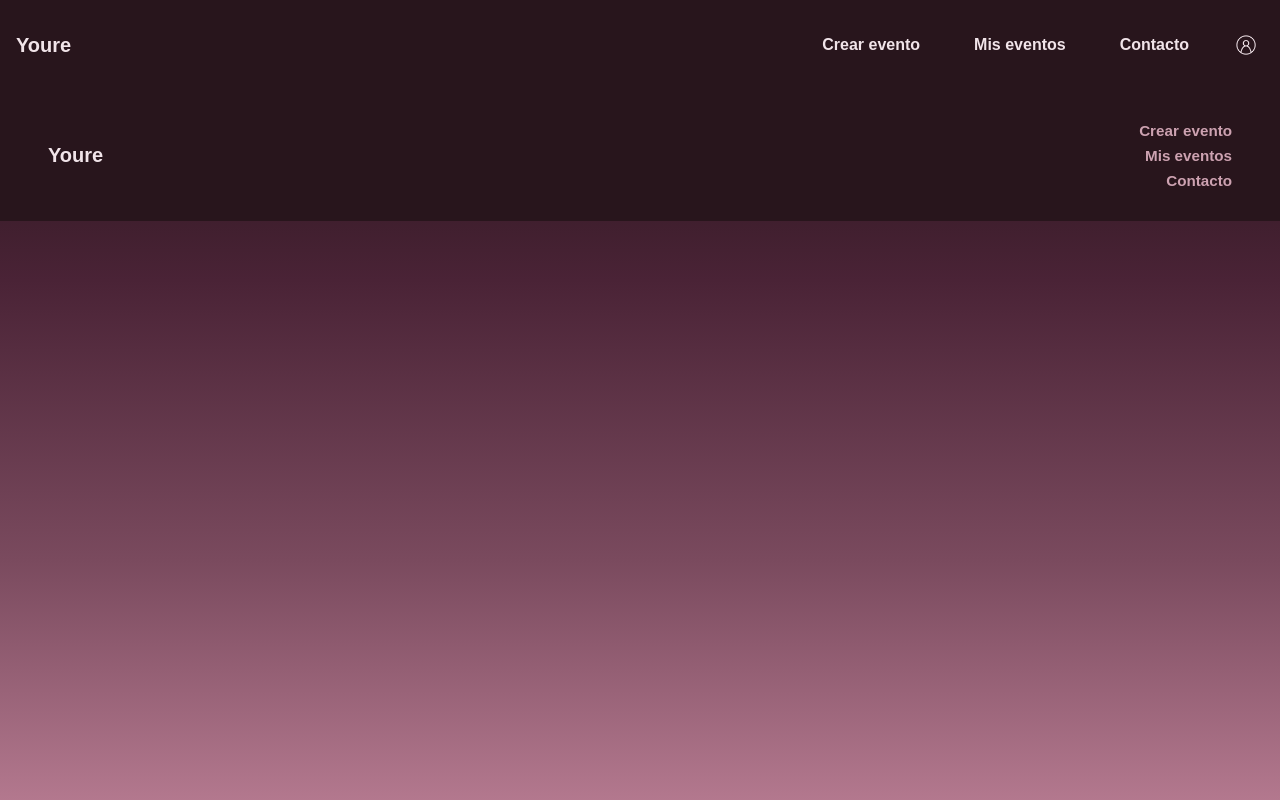
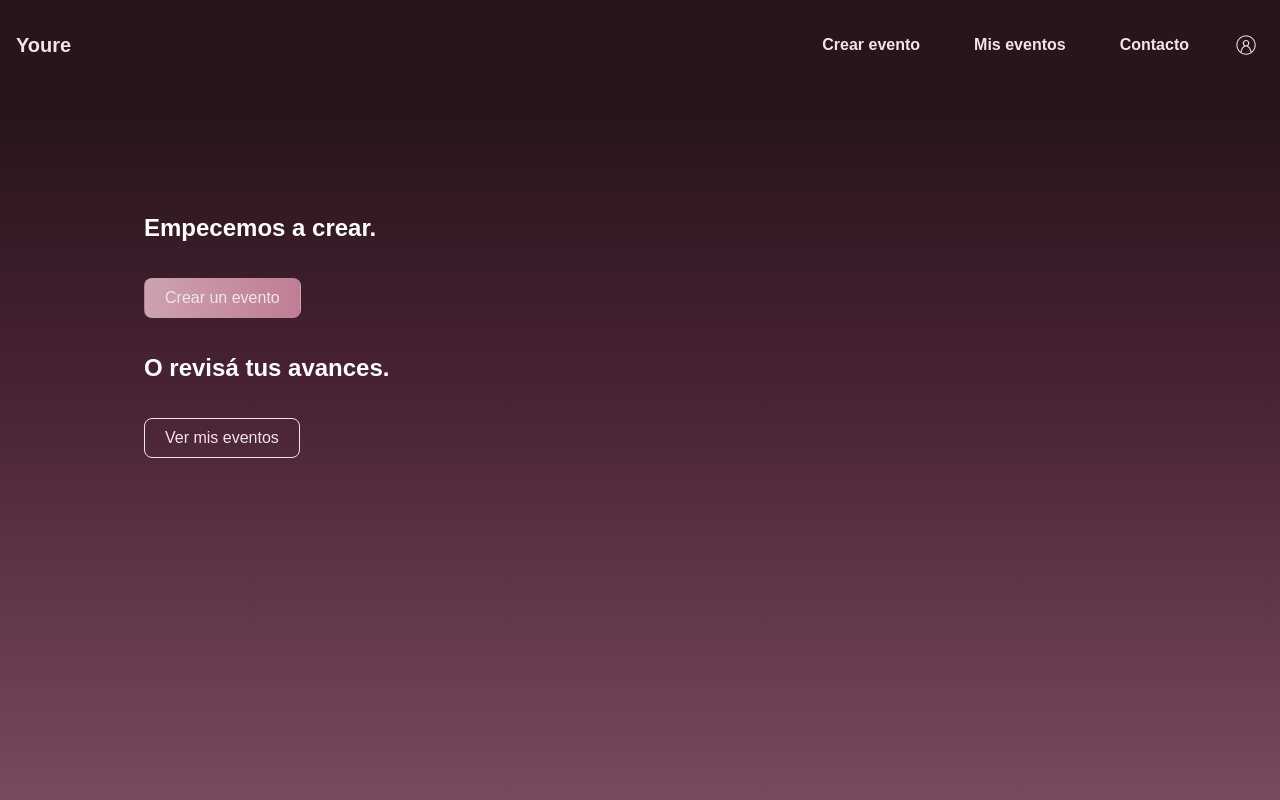
Before and after one commit to candeflres/event-manager, an Angular app in the folder frontend/: page /home-logged in a window 1280 px wide. Before the commit this address led to /. Shown: the top 800 px of the page. Built offline with nearby package versions, Linux system fonts and the light colour scheme.

Commit message:
home-logged frontend

```diff
--- a/frontend/src/app/app.routes.ts
+++ b/frontend/src/app/app.routes.ts
@@ -6,6 +6,7 @@ import { ForgotPassword } from './pages/forgot-password/forgot-password';
 import { VerifyCode } from './pages/verify-code/verify-code';
 import { Contact } from './pages/contact/contact';
 import { MessageSent } from './pages/message-sent/message-sent';
+import { HomeLogged } from './pages/home-logged/home-logged';
 
 export const routes: Routes = [
   {
@@ -36,4 +37,8 @@ export const routes: Routes = [
     path: 'message-sent',
     component: MessageSent,
   },
+  {
+    path: 'home-logged',
+    component: HomeLogged,
+  },
 ];
--- /dev/null
+++ b/frontend/src/app/pages/home-logged/home-logged.css
@@ -0,0 +1,67 @@
+.home-logged {
+  min-height: 100vh;
+  display: flex;
+  flex-direction: column;
+  margin-left: 120px;
+  margin-right: auto;
+  margin-top: 10vh;
+  padding: 24px;
+  width: 500px;
+
+  display: flex;
+  flex-direction: column;
+  gap: 16px;
+}
+.login-card h2 {
+  color: #f1e4e9;
+  text-align: center;
+  padding-left: 0;
+  margin-bottom: 8px;
+}
+.create-event {
+  background: linear-gradient(90deg, #cda2b1 0%, #bf7d94 100%);
+  color: #f1e4e9;
+  text-decoration: none;
+  border: none;
+  padding: 10px 20px;
+  border-radius: 8px;
+  font-family: 'Poppins', sans-serif;
+  font-size: px;
+  display: inline-flex;
+  align-items: center;
+  border: 1px solid transparent;
+  justify-content: center;
+  font-weight: 500;
+  cursor: pointer;
+}
+
+.create-event:hover {
+  box-shadow: 0 8px 10px rgba(0, 0, 0, 0.35);
+  background: #f1e4e9;
+  color: #b87a8f;
+  border: 1px solid #b87a8f;
+}
+
+.event-list {
+  background: none;
+  color: #f1e4e9;
+  text-decoration: none;
+  border: none;
+  padding: 10px 20px;
+  border-radius: 8px;
+  font-family: 'Poppins', sans-serif;
+  font-size: px;
+  display: inline-flex;
+  align-items: center;
+  border: 1px solid #f1e4e9;
+  justify-content: center;
+  font-weight: 500;
+  cursor: pointer;
+}
+
+.event-list:hover {
+  box-shadow: 0 8px 10px rgba(0, 0, 0, 0.35);
+  background: #f1e4e9;
+  color: #b87a8f;
+  border: 1px solid #b87a8f;
+}
--- /dev/null
+++ b/frontend/src/app/pages/home-logged/home-logged.html
@@ -0,0 +1,13 @@
+<section class="home-logged">
+  <h2 class="first">Empecemos a crear.</h2>
+
+  <section class="create-event-section">
+    <a routerLink="/create-event" class="create-event">Crear un evento</a>
+  </section>
+
+  <h2 class="second">O revisá tus avances.</h2>
+
+  <section class="event-list-section">
+    <a routerLink="/event-list" class="event-list">Ver mis eventos</a>
+  </section>
+</section>
--- a/frontend/src/app/pages/login/login.css
+++ b/frontend/src/app/pages/login/login.css
@@ -65,11 +65,15 @@
 .submit {
   background: linear-gradient(90deg, #cda2b1 0%, #bf7d94 100%);
   color: #f1e4e9;
+  text-decoration: none;
   border: none;
   padding: 10px 20px;
   border-radius: 8px;
   font-family: 'Poppins', sans-serif;
   font-size: px;
+  display: inline-flex;
+  align-items: center;
+  justify-content: center;
   font-weight: 500;
   cursor: pointer;
   transition: all 0.2s ease;
--- a/frontend/src/app/pages/login/login.html
+++ b/frontend/src/app/pages/login/login.html
@@ -7,7 +7,7 @@
       <input type="password" placeholder="Contraseña" />
 
       <div class="actions">
-        <button class="submit" type="submit">Iniciar</button>
+        <a routerLink="/home-logged" class="submit">Iniciar</a>
       </div>
     </form>
   </section>
```
Also changed, not shown: frontend/src/app/pages/home-logged/home-logged.ts (added, +11 -0 lines).
